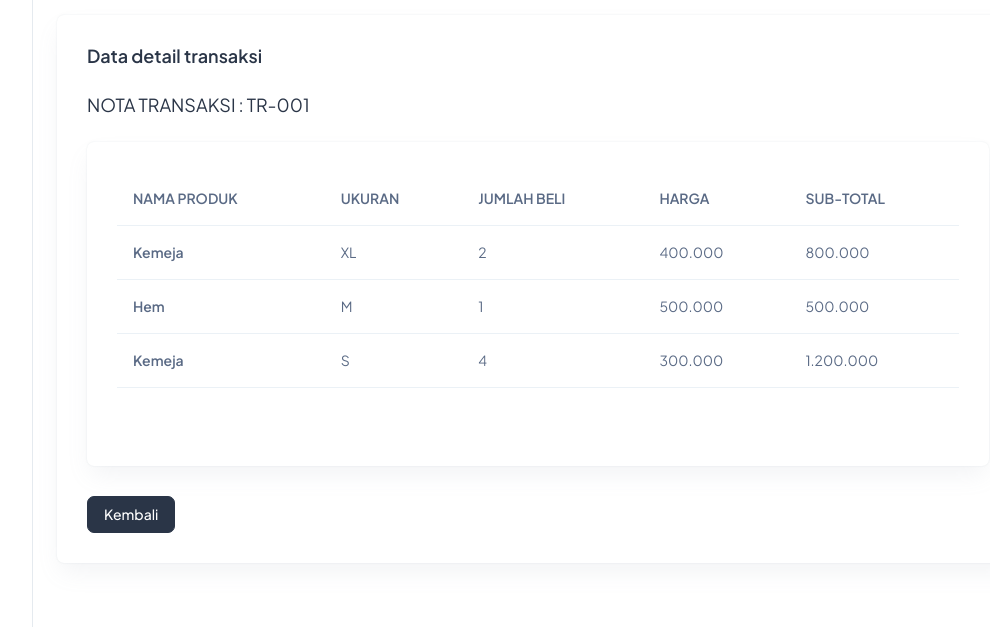
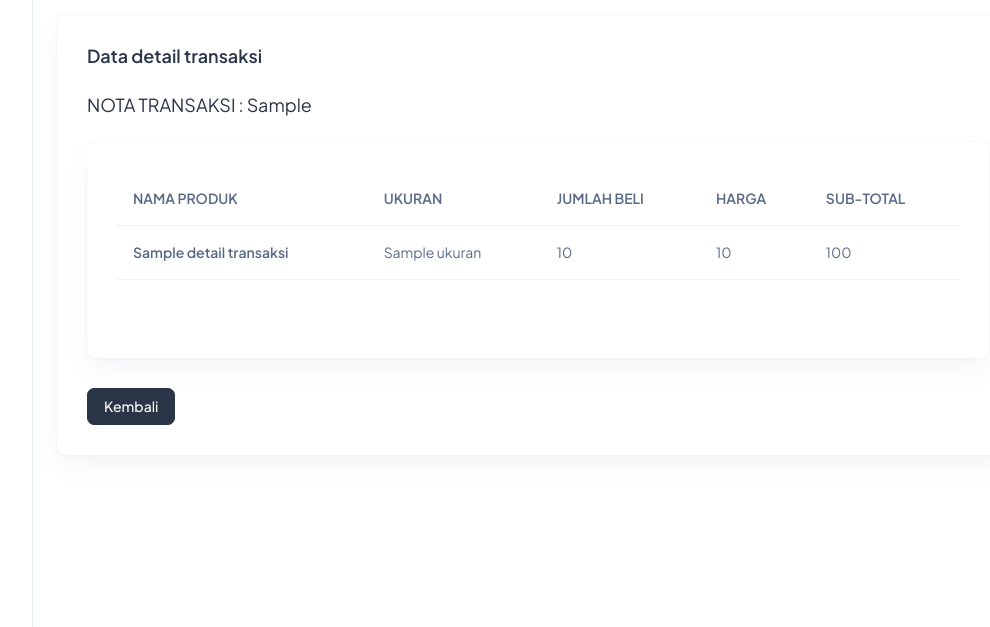
Before and after one commit to yogalpi/se-batik-ilham, a CodeIgniter 4 app: template app/Views/detailTransaksiPenjualan.php in a window 1280 px wide. Shown: the part 70-697 px from the top of the page, without its empty margins (237-1227 px from the left). Run offline with PHP 8.4 and a stand-in for CodeIgniter, Linux system fonts and the light colour scheme; the template is opened without the code that fills it: most values are stand-ins (such as "Sample title", 1, 10 or a date in 2020); data that the repository does not hold is empty; some libraries are stand-ins or nearby versions.

Commit message:
transaksi

```diff
--- a/app/Views/detailTransaksiPenjualan.php
+++ b/app/Views/detailTransaksiPenjualan.php
@@ -1,13 +1,13 @@
-<?= $this->extend("template");?>
+<?= $this->extend("template"); ?>
 
-<?= $this->section("content");?>
-<?= $this->include("sidebar");?>
+<?= $this->section("content"); ?>
+<?= $this->include("sidebar"); ?>
 
 <div class="container-fluid">
   <div class="card">
     <div class="card-body">
       <h5 class="card-title fw-semibold mb-4">Data detail transaksi</h5>
-              <p class="card-title mb-4">NOTA TRANSAKSI : TR-001</p>
+      <p class="card-title mb-4">NOTA TRANSAKSI : <?= $detail_transaksi[0]["kode_penjualan"]?></p>
       <div class="card">
         <div class="card-body">
 
@@ -22,27 +22,15 @@
               </tr>
             </thead>
             <tbody>
+              <?php foreach ($detail_transaksi as $dt) : ?>
                 <tr>
-                              <th scope="row">Kemeja</th>
-                              <td>XL</td>
-                              <td>2</td>
-                              <td>400.000</td>
-                              <td>800.000</td>
+                  <th scope="row"><?= $dt["nama_pakaian"]?></th>
+                  <td><?= $dt["ukuran"]?></td>
+                  <td><?= $dt["qty"]?></td>
+                  <td><?= $dt["harga"]?></td>
+                  <td><?= $dt["harga"]*$dt["qty"] ?></td>
                 </tr>
-                            <tr>
-                              <th scope="row">Hem</th>
-                              <td>M</td>
-                              <td>1</td>
-                              <td>500.000</td>
-                              <td>500.000</td>
-                            </tr>
-                            <tr>
-                              <th scope="row">Kemeja</th>
-                              <td>S</td>
-                              <td>4</td>
-                              <td>300.000</td>
-                              <td>1.200.000</td>
-                            </tr>
+              <?php endforeach; ?>
             </tbody>
           </table>
         </div>
@@ -52,4 +40,4 @@
   </div>
 </div>
 
-<?= $this->endSection();?>
+<?= $this->endSection(); ?>
```
Also changed, not shown: app/Controllers/TransaksiController.php (+17 -3 lines), app/Models/PenjualanModel.php (added, +13 -0 lines), app/Views/transaksiPenjualan.php (+7 -6 lines). Lines whose indentation alone changed are shown as unchanged.
